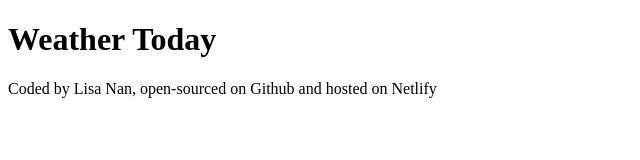
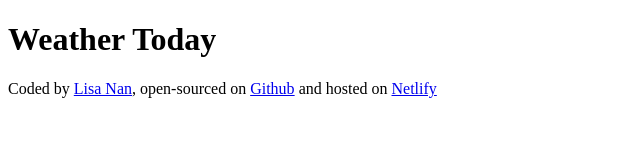
Before and after one commit to LisaNan/weather-today-app, a plain HTML site: page index.html in a window 1280 px wide. Shown: the whole page, without its empty margins (0-640 px from the left). Drawn offline with Linux system fonts and the light colour scheme.

Commit message:
Added links to github profile, github repository, netlify website in footer

```diff
--- a/index.html
+++ b/index.html
@@ -8,7 +8,9 @@
   <body>
     <h1>Weather Today</h1>
     <footer>
-      Coded by Lisa Nan, open-sourced on Github and hosted on Netlify
+      Coded by <a href="https://github.com/LisaNan">Lisa Nan</a>, open-sourced
+      on <a href="https://github.com/LisaNan/weather-today-app">Github</a> and
+      hosted on <a href="https://weather-today-app-ln.netlify.app/">Netlify</a>
     </footer>
   </body>
 </html>
```
